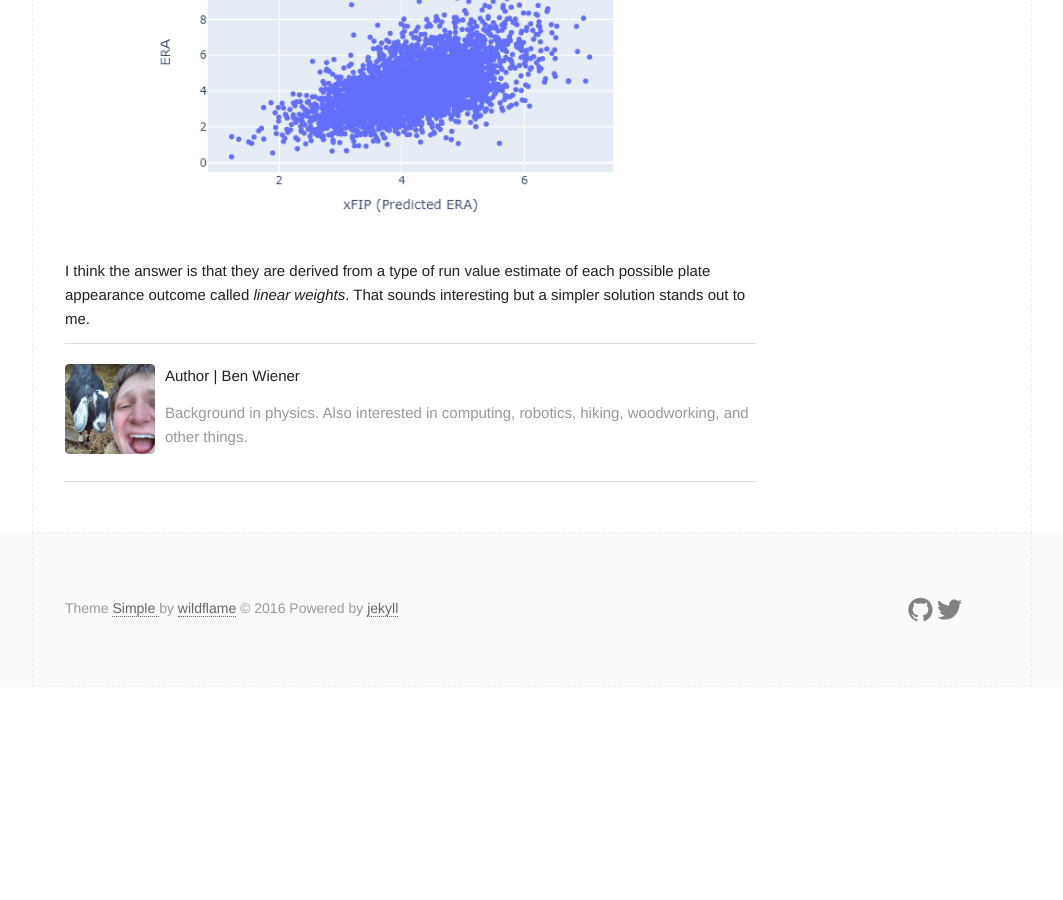
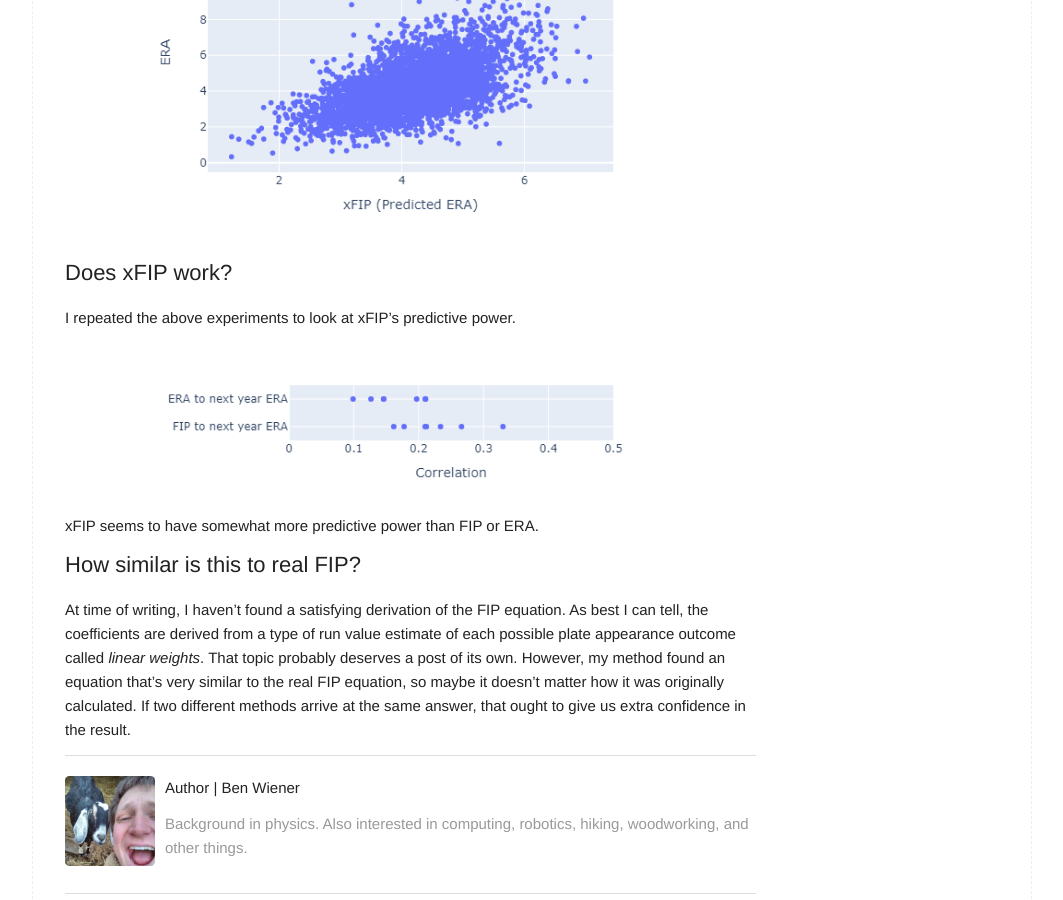
Before and after one commit to ishmandoo/ishmandoo.github.io, a Jekyll site: the page built from _posts/2024-02-25-fip.md, in a window 1280 px wide and 900 px high, scrolled down 4258 px. Shown: the whole window, without its empty margins (108-1171 px from the left). Built offline with Jekyll 4.4.1, drawn with Linux system fonts in a browser that asks for light colours; formulas are drawn with MathJax 3; comment, search, counter and statistics services are not loaded; before the commit the page ends 4945 px from its top, so only the background shows below that; some of the changed text lies outside the part shown.

Commit message:
added conclusion

```diff
--- a/_posts/2024-02-25-fip.md
+++ b/_posts/2024-02-25-fip.md
@@ -91,7 +91,7 @@ $$\mathrm{FIP} = \frac{13{\mathrm{HR}} + 3(\mathrm{BB} + \mathrm{HBP}) - 2\mathr
 
 Maybe this is silly, but I was a little shocked at how closely they align.
 
-## Does it work?
+## Does FIP work?
 If FIP works as intended, it should have more year-to-year predictive power than ERA.
 I calculated the correlation between ERA in one year and ERA in the next year with the correlation between FIP in one year and ERA in the next year.
 I'm comparing
@@ -133,5 +133,15 @@ xfip_reg = LinearRegression().fit(X, y, sample_weight=weight)
 The relationship between (same year) xFIP and ERA seems worse than that between FIP and ERA:
 ![ERA FIP relationship](/assets/img/2024/02/era_xfip.png){: .center width="80%"}
 
-I think the answer is that they are derived from a type of run value estimate of each possible plate appearance outcome called _linear weights_.
-That sounds interesting but a simpler solution stands out to me.
+## Does xFIP work?
+I repeated the above experiments to look at xFIP's predictive power.
+![Correlations](/assets/img/2024/02/correlations.png){: .center width="80%"}
+xFIP seems to have somewhat more predictive power than FIP or ERA.
+
+## How similar is this to real FIP?
+
+At time of writing, I haven't found a satisfying derivation of the FIP equation.
+As best I can tell, the coefficients are derived from a type of run value estimate of each possible plate appearance outcome called _linear weights_.
+That topic probably deserves a post of its own.
+However, my method found an equation that's very similar to the real FIP equation, so maybe it doesn't matter how it was originally calculated.
+If two different methods arrive at the same answer, that ought to give us extra confidence in the result.
```
